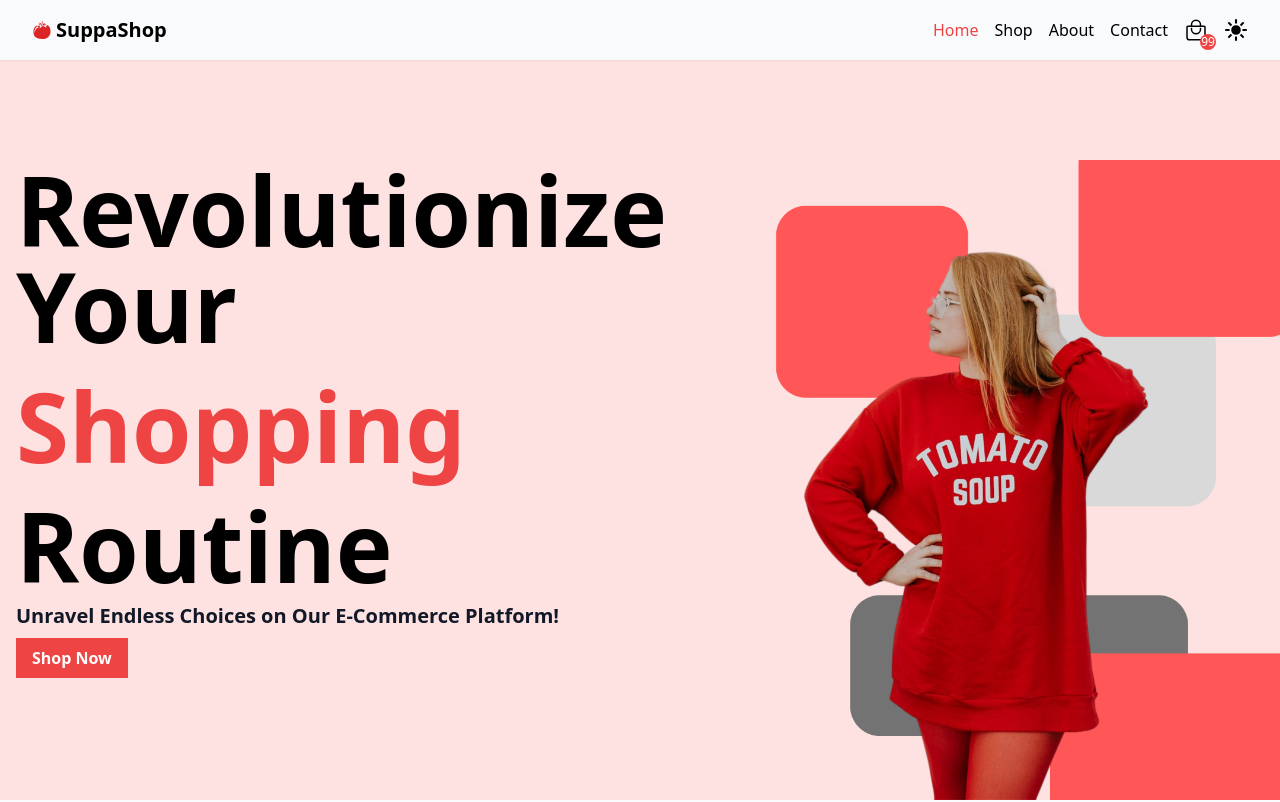
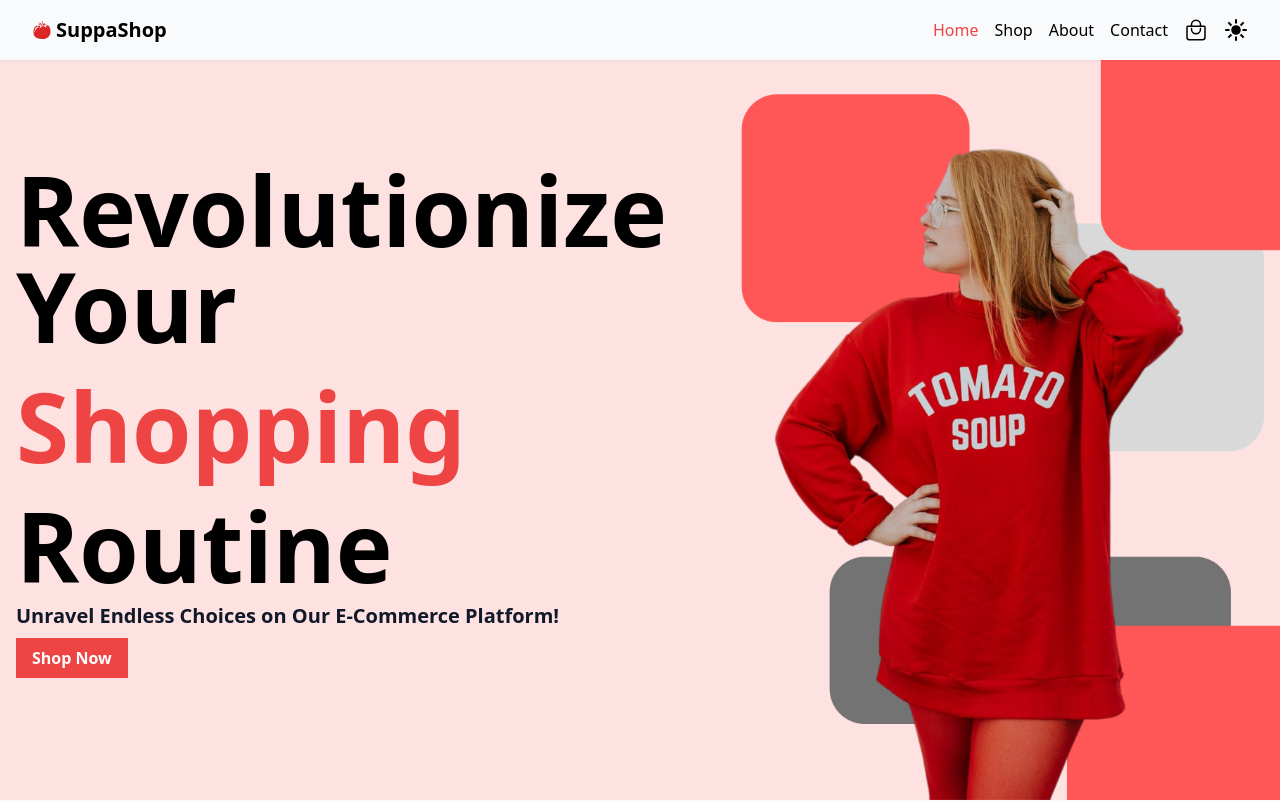
Before and after one commit to markojanja/shopping_cart, a React (Vite) app: page / in a window 1280 px wide. Shown: the top 802 px of the page. Built offline with nearby package versions, Linux system fonts and the light colour scheme.

Commit message:
added cart page

```diff
--- a/src/App.jsx
+++ b/src/App.jsx
@@ -9,6 +9,7 @@ import Product, { loader as productLoader } from "./pages/shop/components/Produc
 import ErrorPage from "./components/ErrorPage.jsx";
 import { loader as catLoader } from "./pages/shop/Shop.jsx";
 import { loader as productsLoader } from "./pages/shop/components/Products.jsx";
+import Cart from "./pages/cart/Cart.jsx";
 
 function App() {
   const router = createBrowserRouter([
@@ -49,6 +50,10 @@ function App() {
           loader: productLoader,
         },
         {
+          path: "/shop/cart",
+          element: <Cart />,
+        },
+        {
           path: "/contact",
           element: <Contact />,
         },
--- a/src/components/Navbar.jsx
+++ b/src/components/Navbar.jsx
@@ -1,5 +1,6 @@
-import { useState } from "react";
+import { useState, useContext, useMemo } from "react";
 import { Link, NavLink } from "react-router-dom";
+import { CartContext } from "../context/CartContext";
 import MobileNavbar from "./MobileNavbar";
 import { IoBagHandleOutline, IoSunnySharp, IoMoonSharp, IoMenuSharp } from "react-icons/io5";
 import { GiTomato } from "react-icons/gi";
@@ -7,6 +8,9 @@ import { GiTomato } from "react-icons/gi";
 const Navbar = () => {
   const [theme, setTheme] = useState(true);
   const [mobileNav, setMobileNav] = useState(false);
+
+  const { cart } = useContext(CartContext);
+  const totalItems = cart.reduce((acc, curr) => acc + curr.qty, 0);
 
   const togggleMobileView = () => {
     setMobileNav(!mobileNav);
@@ -41,10 +45,16 @@ const Navbar = () => {
           </ul>
           <ul className='flex gap-4 items-center text-2xl'>
             <li className='relative cursor-pointer'>
-              <IoBagHandleOutline />
-              <div className='absolute flex items-center justify-center top-4 left-4 rounded-full bg-red-500 min-w-4 min-h-4 p-0.3'>
-                <span className='text-xs text-white'>99</span>
-              </div>
+              <Link to='shop/cart'>
+                <IoBagHandleOutline />
+                {cart.length ? (
+                  <div className='absolute flex items-center justify-center top-4 left-4 rounded-full bg-red-500 min-w-4 min-h-4 p-0.3'>
+                    <span className='text-xs text-white'>{totalItems}</span>
+                  </div>
+                ) : (
+                  ""
+                )}
+              </Link>
             </li>
             {theme ? (
               <li className='cursor-pointer'>
--- a/src/context/CartContext.jsx
+++ b/src/context/CartContext.jsx
@@ -2,32 +2,35 @@ import { createContext, useState } from "react";
 
 export const CartContext = createContext();
 
-// eslint-disable-next-line react/prop-types
 export const CartContextProvider = ({ children }) => {
   const [cart, setCart] = useState([]);
 
   const addToCart = (product) => {
-    const isProductInCart = cart.some((item) => item.id === product.id);
+    const index = cart.findIndex((item) => item.id === product.id);
 
-    isProductInCart
-      ? setCart((prevCart) => prevCart.map((item) => (item.id === product.id ? { ...item, qty: item.qty + 1 } : item)))
-      : setCart((prevCart) => [...prevCart, { ...product, qty: 1 }]);
+    if (index !== -1) {
+      setCart((prevCart) => {
+        const newCart = [...prevCart];
+        newCart[index] = { ...newCart[index], qty: newCart[index].qty + 1 };
+        return newCart;
+      });
+    } else {
+      setCart((prevCart) => [...prevCart, { ...product, qty: 1 }]);
+    }
   };
 
   const decrementOrRemoveCartItem = (product) => {
-    const isProductInCart = cart.some((item) => item.id === product.id);
+    const index = cart.findIndex((item) => item.id === product.id);
 
-    isProductInCart
-      ? setCart((prevCart) =>
-          prevCart.map((item) =>
-            item.qty <= 1
-              ? setCart(cart.filter((item) => product.id !== item.id))
-              : item.id === product.id
-                ? { ...item, qty: item.qty - 1 }
-                : item,
-          ),
-        )
-      : setCart((prevCart) => [...prevCart, { ...product, qty: 1 }]);
+    if (index !== -1) {
+      setCart((prevCart) => {
+        const newCart = [...prevCart];
+        newCart[index] = { ...newCart[index], qty: newCart[index].qty - 1 };
+        return newCart[index].qty < 1 ? newCart.filter((item) => product.id !== item.id) : newCart;
+      });
+    } else {
+      setCart((prevCart) => [...prevCart, { ...product, qty: 1 }]);
+    }
   };
 
   const removeFromCart = (product) => {
@@ -35,12 +38,12 @@ export const CartContextProvider = ({ children }) => {
     setCart(updatedCart);
   };
 
-  const values = {
+  const vals = {
     cart,
     setCart,
     addToCart,
     decrementOrRemoveCartItem,
     removeFromCart,
   };
-  return <CartContext.Provider value={values}>{children}</CartContext.Provider>;
+  return <CartContext.Provider value={vals}>{children}</CartContext.Provider>;
 };
--- a/src/index.css
+++ b/src/index.css
@@ -51,3 +51,8 @@ body {
 .capitalize-first::first-letter {
   text-transform: uppercase !important;
 }
+
+.slide {
+  transform: translateX(-450px);
+  transition: all 0.2s ease;
+}
--- a/src/main.jsx
+++ b/src/main.jsx
@@ -1,10 +1,13 @@
 import React from "react";
 import ReactDOM from "react-dom/client";
 import App from "./App.jsx";
+import { CartContextProvider } from "./context/CartContext.jsx";
 import "./index.css";
 
 ReactDOM.createRoot(document.getElementById("root")).render(
   <React.StrictMode>
-    <App />
+    <CartContextProvider>
+      <App />
+    </CartContextProvider>
   </React.StrictMode>,
 );
--- /dev/null
+++ b/src/pages/cart/Cart.jsx
@@ -0,0 +1,42 @@
+import { useContext, useMemo } from "react";
+import { CartContext } from "../../context/CartContext";
+import CartList from "./CartList";
+
+const Cart = () => {
+  const { cart, addToCart, decrementOrRemoveCartItem, removeFromCart } = useContext(CartContext);
+
+  const total = useMemo(() => {
+    return cart.reduce((acc, curr) => acc + curr.price * curr.qty, 0);
+  }, [cart]);
+
+  const totalItems = cart.reduce((acc, curr) => acc + curr.qty, 0);
+
+  return (
+    <main className='min-h-screen pt-24 flex flex-col md:flex-row'>
+      {cart.length ? (
+        <>
+          <CartList
+            cart={cart}
+            addToCart={addToCart}
+            decrementOrRemoveCartItem={decrementOrRemoveCartItem}
+            removeFromCart={removeFromCart}
+            total={total}
+          />
+          <div className='flex-1 flex flex-col items-center justify-start'>
+            <div className='flex flex-col gap-2 bg-gray-400 p-4 w-5/6 mx-auto items-center justify-start rounded-lg '>
+              <h2 className='text-2xl font-bold'>Order summary</h2>
+              <p>Items: {totalItems}</p>
+              <h3 className='text-xl font-bold'>Total: ${total.toFixed(2)}</h3>
+            </div>
+          </div>
+        </>
+      ) : (
+        <div className='min-h-screen pt-24 flex items-center justify-center w-full'>
+          <h1 className='text-5xl font-bold'>No items in cart yet</h1>
+        </div>
+      )}
+    </main>
+  );
+};
+
+export default Cart;
--- /dev/null
+++ b/src/pages/cart/CartList.jsx
@@ -0,0 +1,38 @@
+import { FaMinus, FaPlus, FaTrash } from "react-icons/fa";
+
+const CartList = ({ cart, addToCart, decrementOrRemoveCartItem, removeFromCart }) => {
+  const subtotal = (x, y) => (y * x).toFixed(2);
+
+  return (
+    <div className='flex flex-col gap-3 flex-1 items-center'>
+      <h2 className='text-2xl font-bold'>Items in cart</h2>
+      {cart.map((item) => (
+        <div className='flex w-[90%] lg:w-[60%] mx-auto gap-2 border border-gray-200' key={item.id}>
+          <img className='p-1 w-[100px] h-auto' src={item.image} />
+          <div className='flex flex-col gap-2 flex-1'>
+            <p>
+              {item.title} ${item.price}
+            </p>
+            <p>
+              <span className='font-bold'>subtotal:</span> {subtotal(item.price, item.qty)}$
+            </p>
+            <div className='flex flex-row items-center justify-start gap-3 p-1'>
+              <button onClick={() => addToCart(item)}>
+                <FaPlus />
+              </button>
+              <p className='text-lg font-bold border border-gray-200 rounded-sm py-1 px-2'>{item.qty}</p>
+              <button onClick={() => decrementOrRemoveCartItem(item)}>
+                <FaMinus />
+              </button>
+              <button className='ml-auto mr-1' onClick={() => removeFromCart(item)}>
+                <FaTrash />
+              </button>
+            </div>
+          </div>
+        </div>
+      ))}
+    </div>
+  );
+};
+
+export default CartList;
--- a/src/pages/main/components/Banner.jsx
+++ b/src/pages/main/components/Banner.jsx
@@ -18,7 +18,14 @@ const Banner = () => {
         </Link>
       </div>
       <div className='flex justify-center items-end overflow-hidden'>
-        <LazyLoadImage className='h-full w-full object-cover' src={banner} effect='blur' placeholderSrc={placeholder} />
+        <LazyLoadImage
+          className='h-full w-full object-cover'
+          height={"100%"}
+          width={"100%"}
+          src={banner}
+          effect='blur'
+          placeholderSrc={placeholder}
+        />
       </div>
     </main>
   );
--- a/src/pages/shop/components/Product.jsx
+++ b/src/pages/shop/components/Product.jsx
@@ -1,6 +1,9 @@
+import { useContext } from "react";
 import { useLoaderData, useNavigate } from "react-router-dom";
+import { CartContext } from "../../../context/CartContext";
 
 const Product = () => {
+  const { addToCart } = useContext(CartContext);
   const product = useLoaderData();
   const navigate = useNavigate();
 
@@ -19,7 +22,12 @@ const Product = () => {
             </p>
           </div>
           <div className='flex items-center justify-start gap-4'>
-            <button className='bg-red-500 py-2 px-4 text-white font-bold text-center text-xl'>Buy</button>
+            <button
+              onClick={() => addToCart(product)}
+              className='bg-red-500 py-2 px-4 text-white font-bold text-center text-xl'
+            >
+              Buy
+            </button>
             <button
               onClick={() => navigate(-1)}
               className='bg-black py-2 px-4 text-white font-bold text-center text-xl'
--- a/src/pages/shop/components/Products.jsx
+++ b/src/pages/shop/components/Products.jsx
@@ -1,7 +1,10 @@
+import { useContext } from "react";
+import { CartContext } from "../../../context/CartContext";
 import { Link, useLoaderData } from "react-router-dom";
 import { IoCartSharp } from "react-icons/io5";
 
 const Products = () => {
+  const { addToCart } = useContext(CartContext);
   const data = useLoaderData();
   return (
     <>
@@ -17,12 +20,15 @@ const Products = () => {
             </div>
           </div>
           <div className='flex justify-center gap-2 p-2 bg-gray-50'>
+            <button
+              className='bg-black py-2 px-4 text-white font-bold text-center text-2xl'
+              onClick={() => addToCart(product)}
+            >
+              <IoCartSharp />
+            </button>
             <Link to={`/shop/products/${product.id}`} className='bg-black max-w-[100px] p-2 text-white font-bold'>
               Details
             </Link>
-            <button className='bg-black py-2 px-4 text-white font-bold text-center text-2xl'>
-              <IoCartSharp />
-            </button>
           </div>
         </div>
       ))}
```
